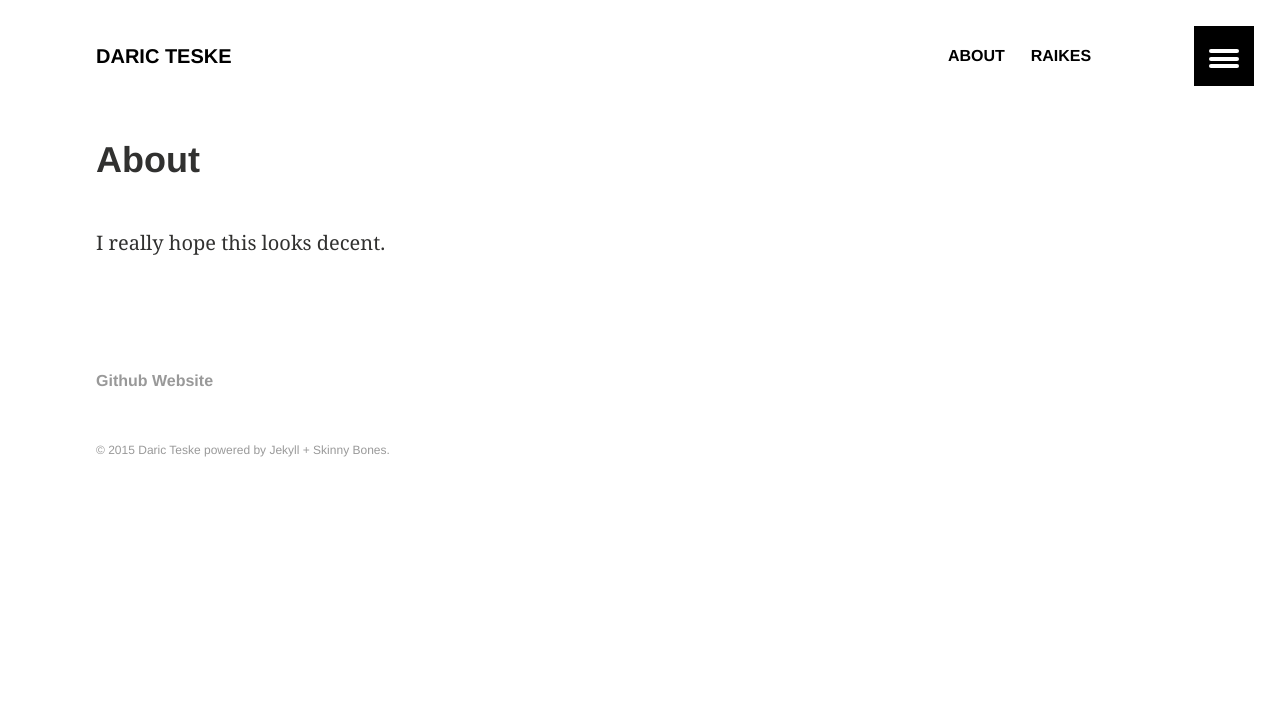
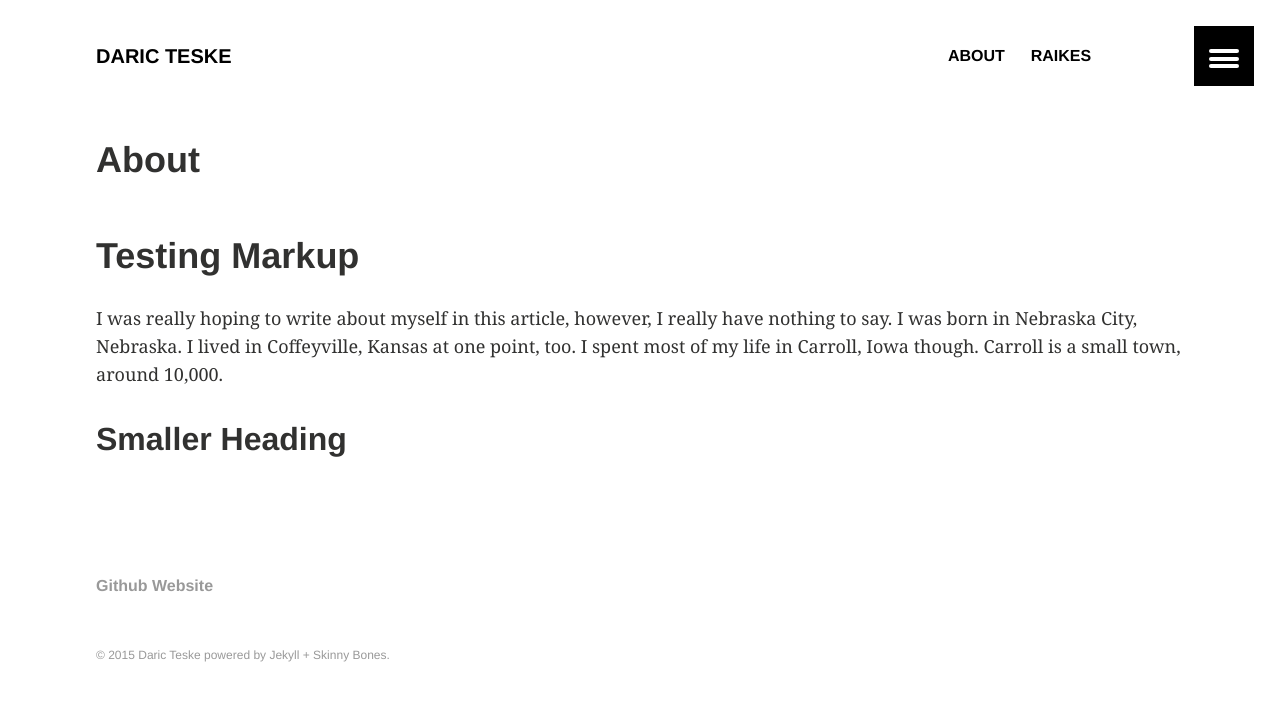
Before and after one commit to dteske25/mainPage, a Jekyll site: the page built from about.md, in a window 1280 px wide. Shown: the top 701 px of the page. Built offline with Jekyll 4.4.1, drawn with Linux system fonts in a browser that asks for light colours.

Commit message:
added about page

```diff
--- a/about.md
+++ b/about.md
@@ -4,4 +4,7 @@
 title: "About"
 ---
 
-I really hope this looks decent.
+# Testing Markup
+I was really hoping to write about myself in this article, however, I really have nothing to say. I was born in Nebraska City, Nebraska. I lived in Coffeyville, Kansas at one point, too. I spent most of my life in Carroll, Iowa though. Carroll is a small town, around 10,000.
+
+## Smaller Heading
```
